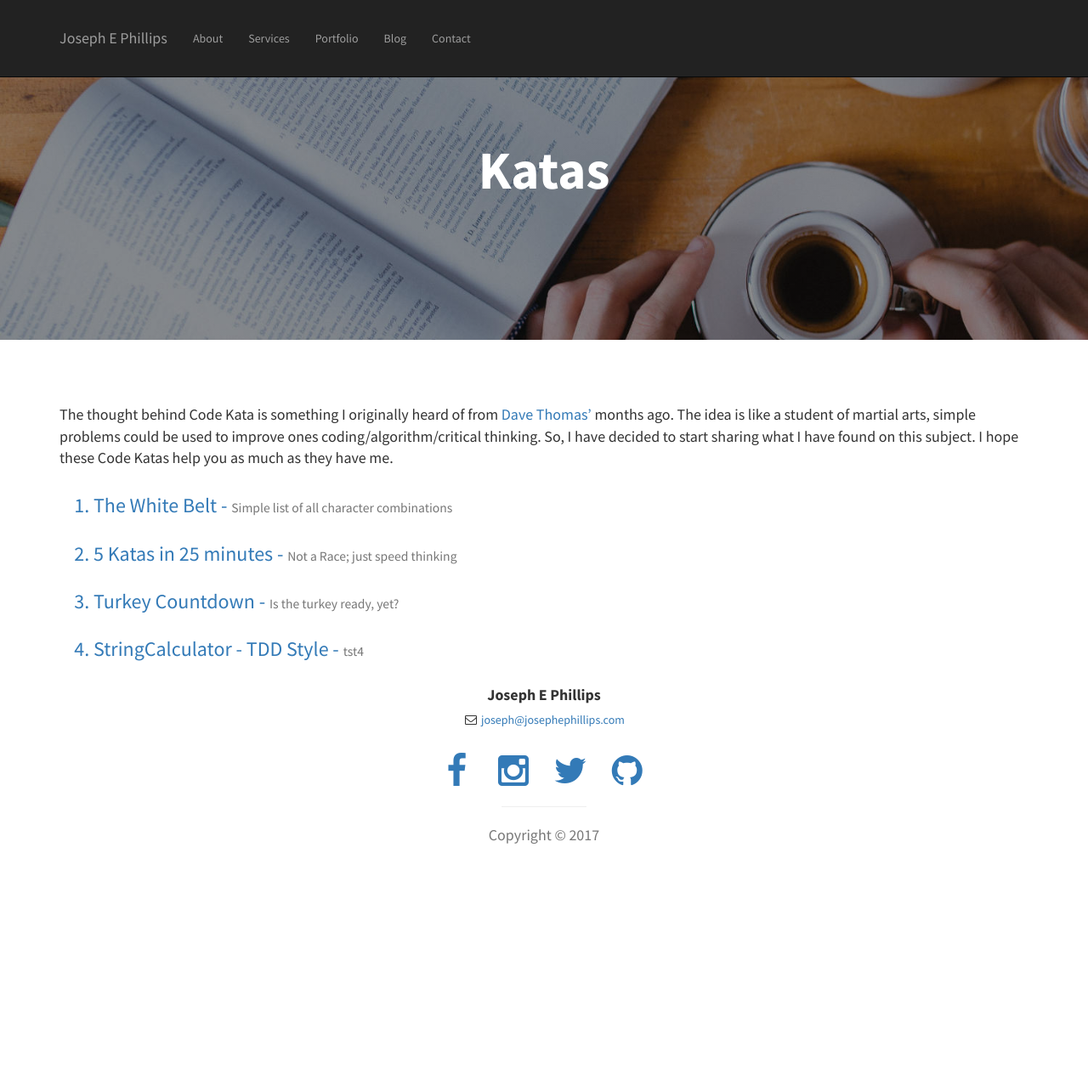
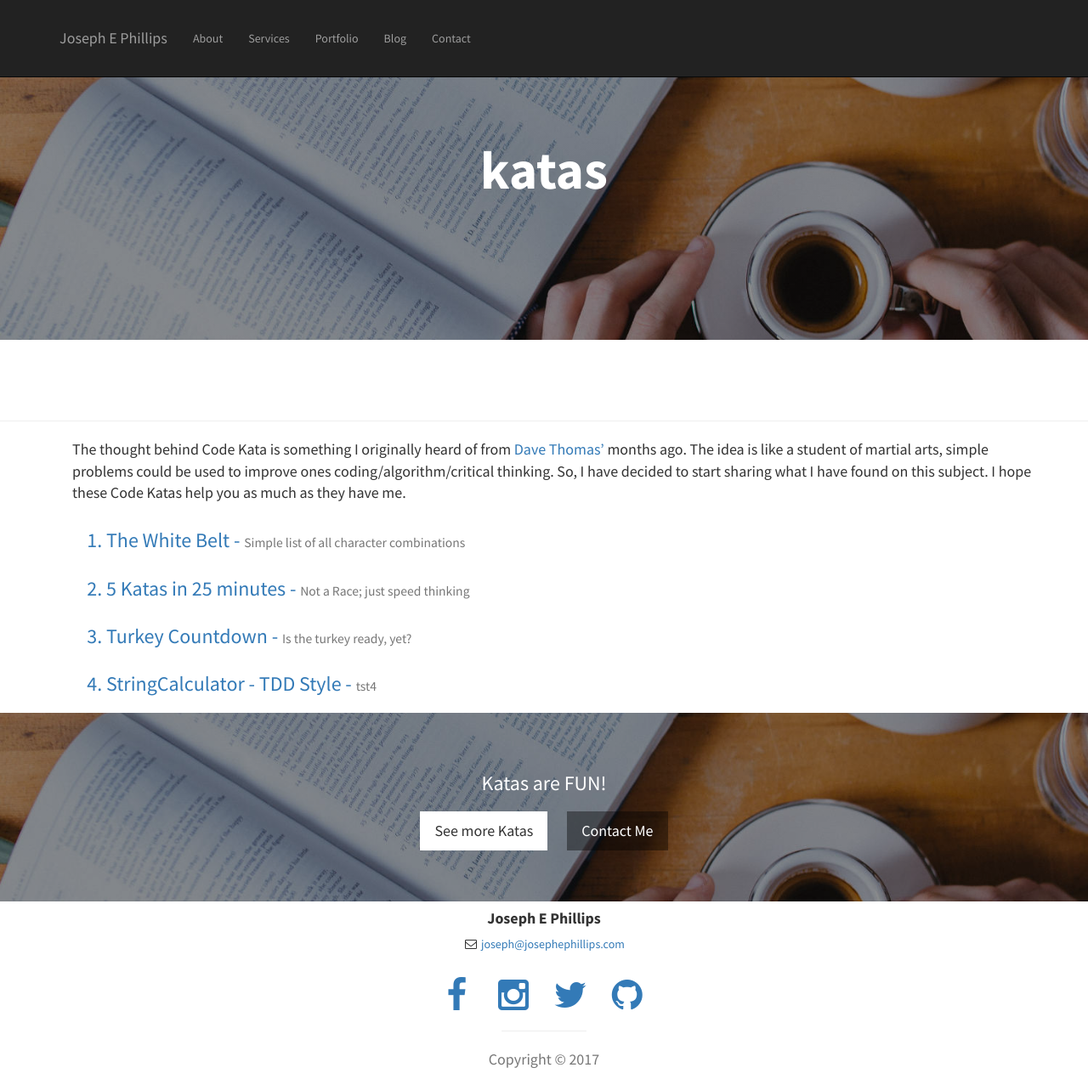
Before and after one commit to 2joephillips/2joephillips.github.io, a Jekyll site: the page built from katas/index.html, in a window 1280 px wide and 1270 px high. Shown: the whole window at 85% size. Built offline with Jekyll 4.4.1, drawn with Linux system fonts in a browser that asks for light colours; nearby versions of some CDN libraries.

Commit message:
update kata navigation

```diff
--- a/_layouts/kata.html
+++ b/_layouts/kata.html
@@ -5,7 +5,7 @@
 
 <body>
 
-  {% include navigation.html %}
+  {% include navigation.internal.html %}
   {% include callout.html subject=page.title class="blog"%}
 
   <div class="container">
--- a/katas/index.html
+++ b/katas/index.html
@@ -1,11 +1,9 @@
 ---
-layout: page
+layout: kata
 title: katas
 permalink: /katas/
 ---
 
-
-{% include callout.html subject="Katas" class="blog"%}
 
 <div class="container">
   <p>
```
